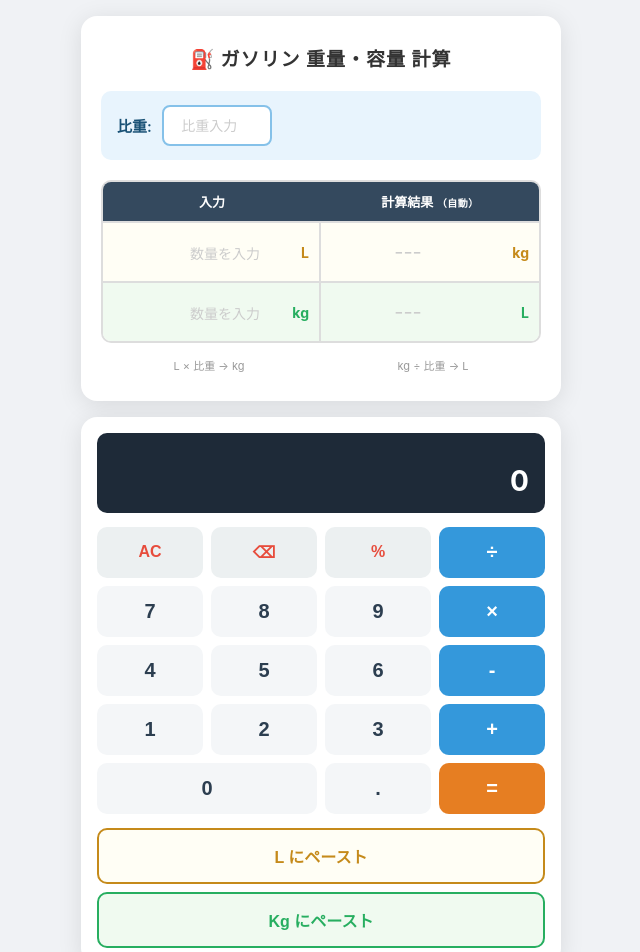
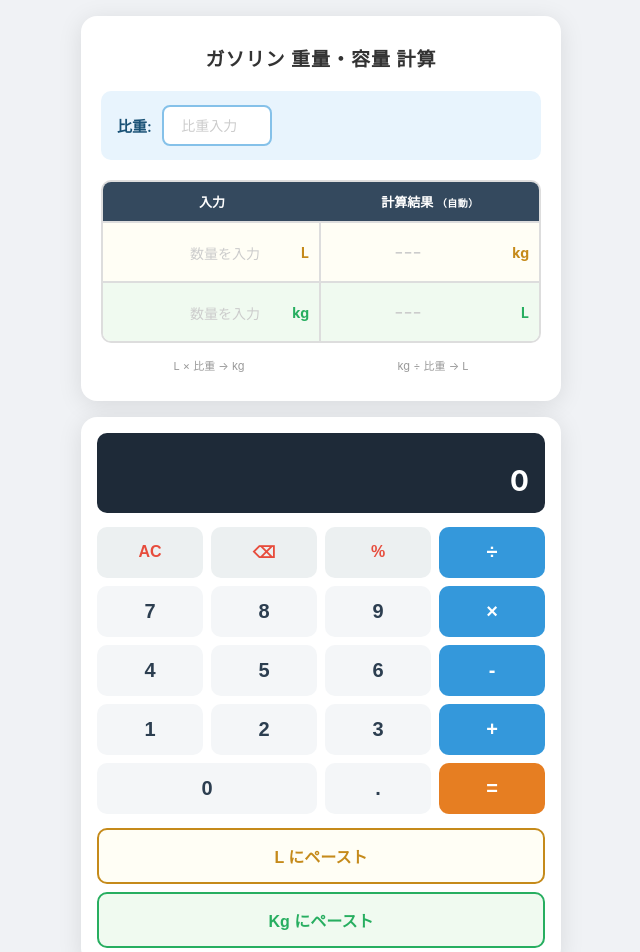
Before and after one commit to snbcv/gasoline-calculator, a plain HTML site: page index.html in a window 1280 px wide. Shown: the top 952 px of the page, without its empty margins (319-959 px from the left). Drawn offline with Linux system fonts and the light colour scheme.

Commit message:
タイトルから給油機アイコンを削除
Co-Authored-By: Claude Opus 4.6 <noreply@anthropic.com>

```diff
--- a/index.html
+++ b/index.html
@@ -328,7 +328,7 @@
 <body>
 
 <div class="card">
-  <h1>&#9981; ガソリン 重量・容量 計算</h1>
+  <h1>ガソリン 重量・容量 計算</h1>
 
   <!-- 比重入力 -->
   <div class="gravity-section">
```
